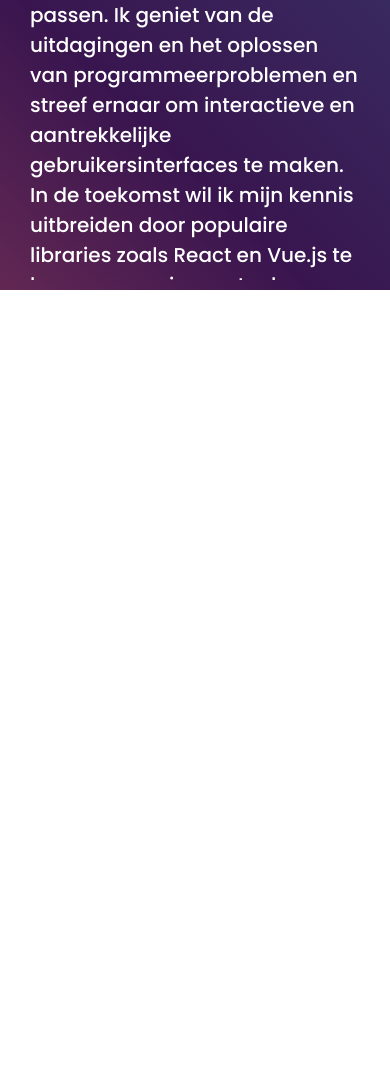
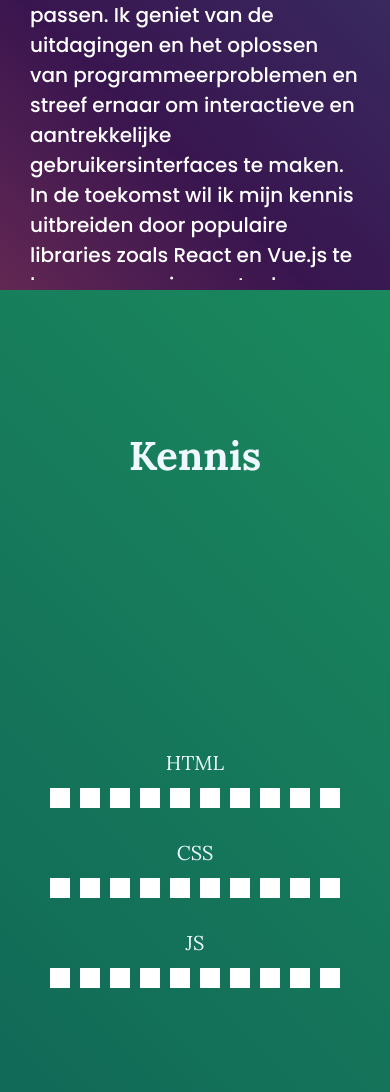
Before and after one commit to pgm-2425-web-2/opdracht-2-portfolio-Abdulrahman-khaled1, a plain HTML site: page index.html in a window 390 px wide. Shown: the part 1307-2399 px from the top of the page. Before the commit the page ends 1597 px from the top, so only its background shows below. Drawn offline with Linux system fonts and the light colour scheme; a web font is replaced by a local one.

Commit message:
Refactor and Clean Code + Add Skills Section with Responsive Design

```diff
--- a/css/main.css
+++ b/css/main.css
@@ -2,8 +2,10 @@
 @import url('https://fonts.googleapis.com/css2?family=Albert+Sans:ital,wght@0,100..900;1,100..900&family=Fira+Mono:wght@400;500;700&family=Fira+Sans:ital,wght@0,100;0,200;0,300;0,400;0,500;0,600;0,700;0,800;0,900;1,100;1,200;1,300;1,400;1,500;1,600;1,700;1,800;1,900&family=Itim&family=Lora:ital,wght@0,400..700;1,400..700&family=Oswald:wght@200..700&family=Playwrite+GB+S:wght@250&family=Poppins:ital,wght@0,100;0,200;0,300;0,400;0,500;0,600;0,700;0,800;0,900;1,100;1,200;1,300;1,400;1,500;1,600;1,700;1,800;1,900&family=Roboto:ital,wght@0,100;0,300;0,400;0,500;0,700;0,900;1,100;1,300;1,400;1,500;1,700;1,900&display=swap');
 @import url('https://fonts.googleapis.com/css2?family=Albert+Sans:ital,wght@0,100..900;1,100..900&family=Fira+Mono:wght@400;500;700&family=Fira+Sans:ital,wght@0,100;0,200;0,300;0,400;0,500;0,600;0,700;0,800;0,900;1,100;1,200;1,300;1,400;1,500;1,600;1,700;1,800;1,900&family=Itim&family=Lora:ital,wght@0,400..700;1,400..700&family=Oswald:wght@200..700&family=Playwrite+GB+S:wght@250&family=Poppins:ital,wght@0,100;0,200;0,300;0,400;0,500;0,600;0,700;0,800;0,900;1,100;1,200;1,300;1,400;1,500;1,600;1,700;1,800;1,900&family=Roboto:ital,wght@0,100;0,300;0,400;0,500;0,700;0,900;1,100;1,300;1,400;1,500;1,700;1,900&display=swap');
 @import url('https://fonts.googleapis.com/css2?family=Albert+Sans:ital,wght@0,100..900;1,100..900&family=Fira+Mono:wght@400;500;700&family=Fira+Sans:ital,wght@0,100;0,200;0,300;0,400;0,500;0,600;0,700;0,800;0,900;1,100;1,200;1,300;1,400;1,500;1,600;1,700;1,800;1,900&family=Itim&family=Lora:ital,wght@0,400..700;1,400..700&family=Montserrat:ital,wght@0,100..900;1,100..900&family=Oswald:wght@200..700&family=Playwrite+GB+S:wght@250&family=Poppins:ital,wght@0,100;0,200;0,300;0,400;0,500;0,600;0,700;0,800;0,900;1,100;1,200;1,300;1,400;1,500;1,600;1,700;1,800;1,900&family=Roboto:ital,wght@0,100;0,300;0,400;0,500;0,700;0,900;1,100;1,300;1,400;1,500;1,700;1,900&display=swap');
+
 html {
-    font-size: 62.5%; /* 1rem = 10px */
+    font-size: 62.5%;
+    /* 1rem = 10px */
     font-family: 'lora', sans-serif;
 }
 
@@ -11,7 +13,7 @@ html {
 
 .hero {
     width: 100%;
-    padding-top:1rem ;
+    padding-top: 1rem;
     top: 3rem;
     display: flex;
     flex-direction: column;
@@ -23,10 +25,9 @@ html {
 .hero img {
     filter: blur(13px);
     height: auto;
-    margin: 1rem ;
+    margin: 1rem;
     border-radius: 3rem;
     width: 95%;
-    max-height: auto;
     object-fit: cover;
     border-radius: 10px;
     box-shadow: 0 4px 6px rgba(0, 0, 0, 0.555);
@@ -37,6 +38,7 @@ html {
     filter: blur(0);
     transition: filter .6s ease;
 }
+
 .hero__text {
     padding-left: 0.5rem;
 
@@ -52,7 +54,8 @@ html {
     line-height: 0.8;
 }
 
-.hero__name--first, .hero__name--last {
+.hero__name--first,
+.hero__name--last {
     display: block;
     transition: transform 0.5s ease, color 0.5s ease;
 }
@@ -74,11 +77,11 @@ html {
     width: 100%;
     height: 2px;
     background-color: var(--txtColor2);
-    margin-bottom:1rem;
+    margin-bottom: 1rem;
     max-width: 35rem;
 }
 
-.hero p{
+.hero p {
     font-size: 2rem;
     font-family: 'lora', sans-serif;
     font-weight: 500;
@@ -107,6 +110,7 @@ html {
 aside {
     display: none;
 }
+
 @media (min-width: 768px) {
     .hero {
 
@@ -127,7 +131,7 @@ aside {
 /* Start Over section */
 .over {
     background: linear-gradient(45deg, #ff6f61, #39154f, #36678f, #4caf50);
-    background-size: 400% 400%; /* لجعل التدرج أكبر ويتحرك */
+    background-size: 400% 400%;
     animation: gradientAnimation 6s ease infinite;
     width: 100%;
     display: flex;
@@ -143,9 +147,11 @@ aside {
     0% {
         background-position: 0% 50%;
     }
+
     50% {
         background-position: 100% 50%;
     }
+
     100% {
         background-position: 0% 50%;
     }
@@ -162,11 +168,16 @@ aside {
 
 
 @keyframes glow {
-    0%, 100% {
+
+    0%,
+    100% {
         opacity: 0;
     }
+
+
     50% {
-        opacity: 0.9;color: #f9f5f4;
+        opacity: 0.9;
+        color: #f9f5f4;
     }
 }
 
@@ -184,17 +195,20 @@ aside {
     .over {
         position: relative;
         width: 100%;
-        height: 100vh;
+        height: auto;
         flex-direction: row;
         justify-content: space-between;
         align-items: baseline;
 
     }
 
-    .over__content{
+
+    .over__content {
         border: #f9f5f4 0.5rem solid;
         position: relative;
     }
+
+
     .over__text {
         max-width: 50rem;
         font-size: 2rem;
@@ -204,6 +218,7 @@ aside {
         font-weight: 700;
 
     }
+
 
     .over__title {
 
@@ -217,7 +232,8 @@ aside {
         font-size: 6rem;
     }
 
-    .over__title::before, .Over__title::after {
+    .over__title::before,
+    .Over__title::after {
         content: "OVER  OVER OVER OVER OVER OVER OVER OVER OVER";
         position: absolute;
         top: 70%;
@@ -237,12 +253,105 @@ aside {
     .over {
         justify-content: space-around;
     }
+
     .over__content {
         border: none;
         border-right: #f9f5f4 1rem solid;
         border-bottom: #f9f5f4 1rem solid;
-        overflow: hidden;
     }
 }
 
 /* End Over section */
+
+
+/* Start "Skills" section */
+
+.skills__container {
+    display: grid;
+    place-items: center;
+    width: 100%;
+    min-width: 367px;
+    color: aliceblue;
+    height: 100vh;
+    background: linear-gradient(45deg, rgb(7, 70, 81), rgb(45, 202, 105))  rgb(112, 31, 110);
+    background-size: 400% 400%;
+    animation: gradient 5s ease infinite;
+    box-sizing: border-box;
+    padding: 1rem;
+}
+
+@keyframes gradient {
+    0%{
+        background-position: 0% 50%;
+    }
+    50%{
+        background-position: 100% 50%;
+    }
+    100%{
+        background-position: 0% 50%;
+    }
+}
+
+.skill__title {
+    font-size: 4rem;
+}
+.skills {
+    display: grid;
+    gap: 10px;
+
+}
+
+.skill {
+    display: grid;
+    grid-template-columns:  auto ;
+    gap: 10px 10px;
+    place-items: center;
+    padding: 1rem;
+
+}
+
+.skill span {
+    font-size: 2rem;
+}
+.blocks {
+    width: 100%;
+    gap: 10px 10px;
+    display: grid;
+    grid-template-columns: repeat(10,1fr);
+}
+
+.block {
+    width: 20px;
+    height: 20px;
+    background-color: rgb(255, 255, 255);
+}
+
+
+
+
+
+/* ---responsive-- */
+
+@media screen and (min-width: 768px) {
+.skills__container {
+    min-width: 890px;
+    grid-template-columns:  1fr 1fr 1fr;
+    justify-content: space-evenly;
+}
+
+.skills {
+    padding: 4rem;
+}
+
+.skill__title {
+    font-size:  7rem;
+}
+
+
+.skill {
+    grid-template-columns:  auto auto;
+}
+
+
+}
+/* End "Skills" section */
--- a/index.html
+++ b/index.html
@@ -1,14 +1,13 @@
 <!DOCTYPE html>
 <html lang="en">
-
   <head>
-    <meta charset="UTF-8">
+    <meta charset="UTF-8" >
     <meta name="viewport" content="width=device-width, initial-scale=1.0">
-    <title> Abdulrahman Portfolio</title>
-    <link rel="stylesheet" href="./css/reset.css">
-    <link rel="stylesheet" href="./css/main.css">
-    <link rel="stylesheet" href="./css/header.css">
-    <link rel="stylesheet" href="./css/variables.css">
+    <title>Abdulrahman Portfolio</title>
+    <link rel="stylesheet" href="./css/reset.css" >
+    <link rel="stylesheet" href="./css/main.css" >
+    <link rel="stylesheet" href="./css/header.css" >
+    <link rel="stylesheet" href="./css/variables.css" >
   </head>
 
   <body>
@@ -24,46 +23,100 @@
 
     <main>
       <section class="hero">
-            <img src="./images/profile_foto.webp" alt="">
+        <img src="./images/profile_foto.webp" alt="" >
 
         <div class="hero__text">
           <h1 class="hero__name">
-                    <span class="hero__name--first"> Abdulrahman </span><br>
+            <span class="hero__name--first"> Abdulrahman </span><br >
             <span class="hero__name--last">Khaled</span>
           </h1>
 
-                <p>Student graduaat programmeren : <br>
-                    Artevelde Hogeschool</p>
+          <p>
+            Student graduaat programmeren : <br >
+            Artevelde Hogeschool
+          </p>
         </div>
       </section>
       <section class="over">
         <h2 class="over__title">OVER</h2>
         <div class="over__content">
           <p class="over__text">
-                    Ik ben een student in de programmeeropleiding aan de Artevelde Hogeschool. Momenteel focus ik me op
-                    het leren van webontwikkeling met JavaScript, HTML en CSS. In mijn vrije tijd werk ik aan kleine
-                    projecten om mijn vaardigheden te ontwikkelen en de concepten die ik leer toe te passen. Ik geniet
-                    van de uitdagingen en het oplossen van programmeerproblemen en streef ernaar om interactieve en
+            Ik ben een student in de programmeeropleiding aan de Artevelde
+            Hogeschool. Momenteel focus ik me op het leren van webontwikkeling
+            met JavaScript, HTML en CSS. In mijn vrije tijd werk ik aan kleine
+            projecten om mijn vaardigheden te ontwikkelen en de concepten die ik
+            leer toe te passen. Ik geniet van de uitdagingen en het oplossen van
+            programmeerproblemen en streef ernaar om interactieve en
             aantrekkelijke gebruikersinterfaces te maken.
           </p>
           <p class="over__text">
-                    In de toekomst wil ik mijn kennis uitbreiden door populaire libraries zoals React en Vue.js te leren
-                    en ervaring op te doen met backend-ontwikkeling met Node.js of Python. Mijn doel is om zowel
-                    frontend- als backend-systemen te kunnen bouwen en innovatieve, efficiënte softwareoplossingen te
-                    creëren die voldoen aan de behoeften van gebruikers.
-
+            In de toekomst wil ik mijn kennis uitbreiden door populaire
+            libraries zoals React en Vue.js te leren en ervaring op te doen met
+            backend-ontwikkeling met Node.js of Python. Mijn doel is om zowel
+            frontend- als backend-systemen te kunnen bouwen en innovatieve,
+            efficiënte softwareoplossingen te creëren die voldoen aan de
+            behoeften van gebruikers.
           </p>
         </div>
+      </section>
+      <section class="skills__container">
+        <h1 class="skill__title">Kennis</h1>
+        <div class="skills">
 
+        <div class="skill">
+
+            <span>HTML</span>
+            <div class="blocks">
+                <div class="block"></div>
+                <div class="block"></div>
+                <div class="block"></div>
+                <div class="block"></div>
+                <div class="block"></div>
+                <div class="block"></div>
+                <div class="block"></div>
+                <div class="block"></div>
+                <div class="block"></div>
+                <div class="block"></div>
+            </div>
+        </div>
+        <div class="skill">
+
+            <span>CSS</span>
+            <div class="blocks">
+                <div class="block"></div>
+                <div class="block"></div>
+                <div class="block"></div>
+                <div class="block"></div>
+                <div class="block"></div>
+                <div class="block"></div>
+                <div class="block"></div>
+                <div class="block"></div>
+                <div class="block"></div>
+                <div class="block"></div>
+            </div>
+
+        </div>
+        <div class="skill">
+
+            <span>JS</span>
+            <div class="blocks">
+                <div class="block"></div>
+                <div class="block"></div>
+                <div class="block"></div>
+                <div class="block"></div>
+                <div class="block"></div>
+                <div class="block"></div>
+                <div class="block"></div>
+                <div class="block"></div>
+                <div class="block"></div>
+                <div class="block"></div>
+            </div>
+
+        </div>
+    </div>
       </section>
-
-
     </main>
 
-    <footer>
-
-    </footer>
-
+    <footer></footer>
   </body>
-
 </html>
```
Lines whose indentation alone changed are shown as unchanged.
